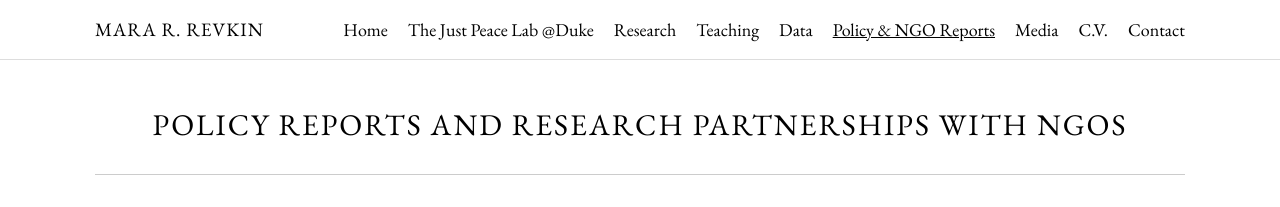
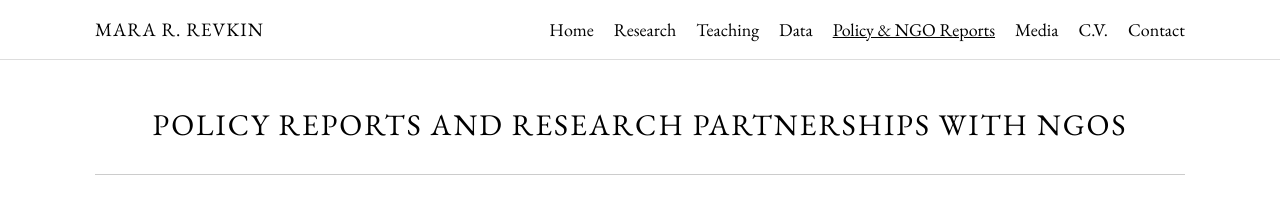
Before and after one commit to mrevkin/mrevkin.github.io, a Jekyll site: the page policy-ngo-reports.html, which Jekyll copies as it is, in a window 1280 px wide. Shown: the top 207 px of the page. Built offline with Jekyll 4.4.1, drawn with Linux system fonts in a browser that asks for light colours.

Commit message:
Update policy-ngo-reports.html

```diff
--- a/policy-ngo-reports.html
+++ b/policy-ngo-reports.html
@@ -21,7 +21,6 @@
       <a class="site-title" href="index.html">MARA R. REVKIN</a>
       <ul class="nav-links">
         <li><a href="index.html">Home</a></li>
-        <li><a href="justpeacelab.html">The Just Peace Lab @Duke</a></li>
         <li><a href="research.html">Research</a></li>
         <li><a href="teaching.html">Teaching</a></li>
         <li><a href="data.html">Data</a></li>
@@ -36,7 +35,6 @@
     </div>
     <div class="mobile-nav" id="mobile-nav">
       <a href="index.html">Home</a>
-      <a href="justpeacelab.html">The Just Peace Lab @Duke</a>
       <a href="research.html">Research</a>
       <a href="teaching.html">Teaching</a>
       <a href="data.html">Data</a>
```
